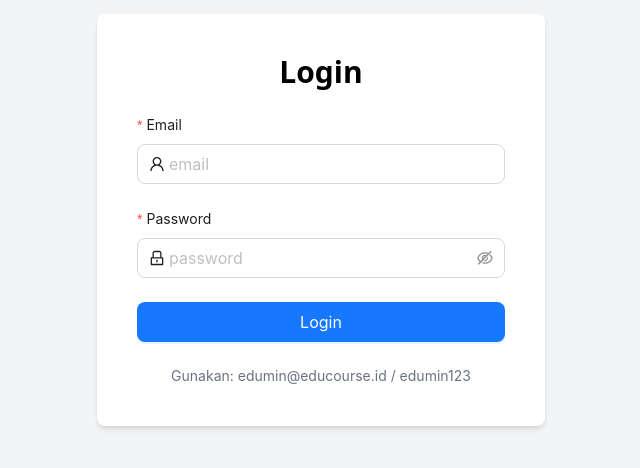
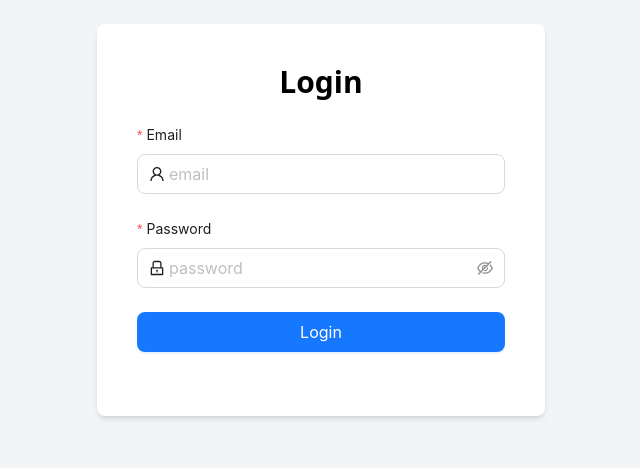
Before and after one commit to sindhu-nugroho/Frontend_Mern_Commerce, a React (Vite) app: page /login in a window 1280 px wide. Shown: the part 180-648 px from the top of the page, without its empty margins (319-959 px from the left). Built offline with nearby package versions, Linux system fonts and the light colour scheme.

Commit message:
add backend integration

```diff
--- a/src/pages/Login.jsx
+++ b/src/pages/Login.jsx
@@ -1,38 +1,44 @@
 import React, { useState } from 'react';
 import { Input, Button, Form, Alert } from 'antd';
 import { UserOutlined, LockOutlined } from '@ant-design/icons';
+import axios from 'axios';
+import { URL_SIGNIN } from '../utils/Endpoint';
+import { useNavigate } from 'react-router-dom';
 
 function Login() {
     const [form] = Form.useForm();
     const [loading, setLoading] = useState(false);
     const [errMsg, setErrMsg] = useState('');
 
-    const DUMMY_ADMIN = {
-        email: 'edumin@educourse.id',
-        password: 'edumin123',
-        role: 'Admin'
-    };
+    const navigate = useNavigate();
 
     const handleSubmit = (values) => {
         setErrMsg('');
         setLoading(true);
+        const data = {
+            email: values.email.trim().toLowerCase(),
+            password: values.password,
+        };
 
-        const email = values.email.trim().toLowerCase();
-        const password = values.password;
+        axios
+            .post(URL_SIGNIN, data)
+            .then((res) => {
+                const role = res?.data?.role;
+                if (role !== 'Admin') {
+                    setErrMsg('Hanya admin yang dapat mengakses halaman ini');
+                } else {
+                    navigate('/dashboard');
+                }
+            })
+            .catch((err) => {
+                const message = err?.response?.data?.message || err?.message || 'Login gagal';
+                setErrMsg(message);
+            })
+            .finally(() => {
+                setLoading(false);
+            });
+    };
 
-        setTimeout(() => {
-            if (email === DUMMY_ADMIN.email && password === DUMMY_ADMIN.password) {
-                localStorage.setItem('auth_role', DUMMY_ADMIN.role);
-                localStorage.setItem('auth_email', DUMMY_ADMIN.email);
-                alert('Login berhasil');
-            } else if (email === DUMMY_ADMIN.email) {
-                setErrMsg('Password salah');
-            } else {
-                setErrMsg('Akun tidak ditemukan');
-            }
-            setLoading(false);
-        }, 900);
-    };
 
     return (
         <>
@@ -54,7 +60,10 @@ function Login() {
                         <Form.Item
                             label='Email'
                             name='email'
-                            rules={[{ required: true, message: 'Please input your email!' }]}
+                            rules={[
+                                { required: true, message: 'Please input your email!' },
+                                { type: 'email', message: 'Please enter a valid email!' },
+                            ]}
                         >
                             <Input
                                 prefix={<UserOutlined />}
@@ -89,10 +98,6 @@ function Login() {
                                 Login
                             </Button>
                         </Form.Item>
-
-                        <div className='text-xs sm:text-sm text-gray-500 text-center truncate'>
-                            Gunakan: edumin@educourse.id / edumin123
-                        </div>
                     </Form>
                 </div>
             </div>
```
